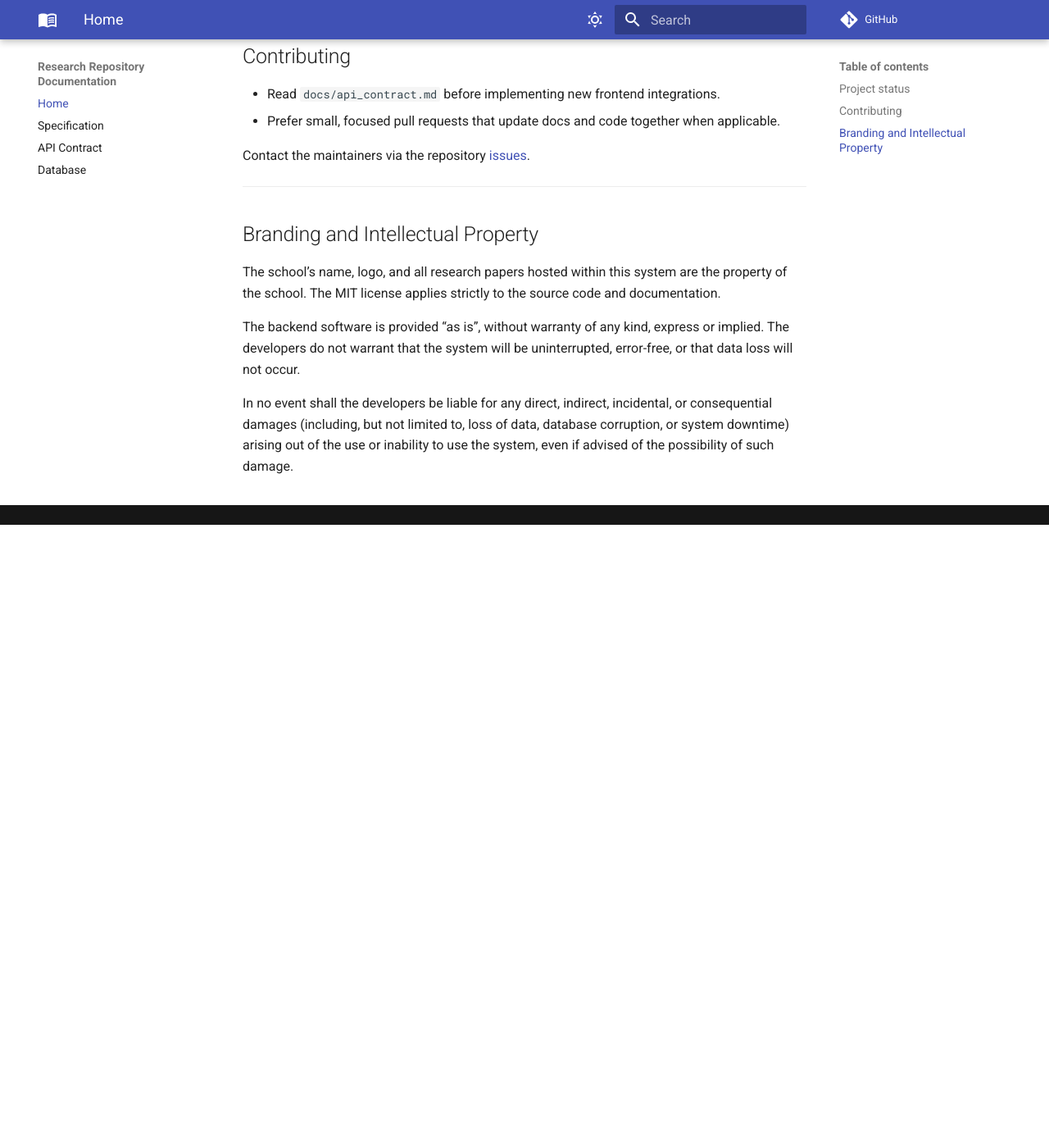
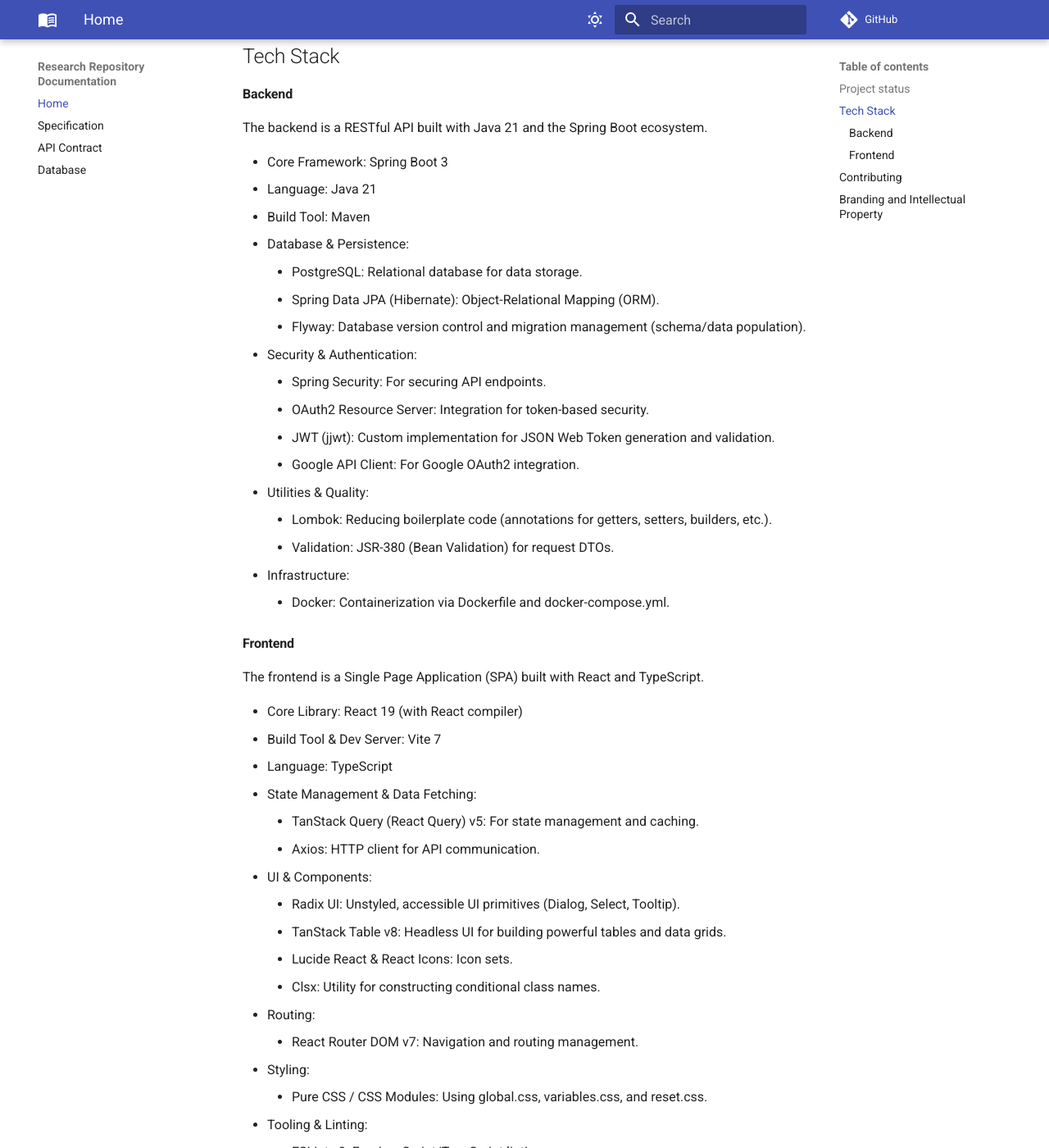
Before and after one commit to r4ppz/research-repo-docs, an MkDocs documentation site: the page built from docs/index.md, in a window 1280 px wide and 1400 px high, scrolled down 760 px. Shown: the whole window at 82% size. Built offline with MkDocs 1.6.1 and Material for MkDocs 9.7.7, drawn with Linux system fonts in a browser that asks for light colours; comment, search, counter and statistics services are not loaded; some of the changed text lies outside the part shown.

Commit message:
docs: move techstack to homepage

```diff
--- a/docs/index.md
+++ b/docs/index.md
@@ -18,6 +18,58 @@
 
 ---
 
+## Tech Stack
+
+#### Backend
+
+The backend is a RESTful API built with Java 21 and the Spring Boot ecosystem.
+
+- Core Framework: Spring Boot 3
+- Language: Java 21
+- Build Tool: Maven
+- Database & Persistence:
+    - PostgreSQL: Relational database for data storage.
+    - Spring Data JPA (Hibernate): Object-Relational Mapping (ORM).
+    - Flyway: Database version control and migration management (schema/data population).
+- Security & Authentication:
+    - Spring Security: For securing API endpoints.
+    - OAuth2 Resource Server: Integration for token-based security.
+    - JWT (jjwt): Custom implementation for JSON Web Token generation and validation.
+    - Google API Client: For Google OAuth2 integration.
+- Utilities & Quality:
+    - Lombok: Reducing boilerplate code (annotations for getters, setters, builders, etc.).
+    - Validation: JSR-380 (Bean Validation) for request DTOs.
+- Infrastructure:
+    - Docker: Containerization via Dockerfile and docker-compose.yml.
+
+#### Frontend
+
+The frontend is a Single Page Application (SPA) built with React and TypeScript.
+
+- Core Library: React 19 (with React compiler)
+- Build Tool & Dev Server: Vite 7
+- Language: TypeScript
+- State Management & Data Fetching:
+    - TanStack Query (React Query) v5: For state management and caching.
+    - Axios: HTTP client for API communication.
+- UI & Components:
+    - Radix UI: Unstyled, accessible UI primitives (Dialog, Select, Tooltip).
+    - TanStack Table v8: Headless UI for building powerful tables and data grids.
+    - Lucide React & React Icons: Icon sets.
+    - Clsx: Utility for constructing conditional class names.
+- Routing:
+    - React Router DOM v7: Navigation and routing management.
+- Styling:
+    - Pure CSS / CSS Modules: Using global.css, variables.css, and reset.css.
+- Tooling & Linting:
+    - ESLint v9: For JavaScript/TypeScript linting.
+    - Stylelint v16: For CSS linting and formatting.
+    - Prettier: Code formatting.
+- Deployment:
+    - gh-pages: Used for deploying to GitHub Pages.
+
+---
+
 ## Contributing
 
 - Read `docs/api_contract.md` before implementing new frontend integrations.
```
Also changed, not shown: docs/specification.md (+0 -52 lines).
